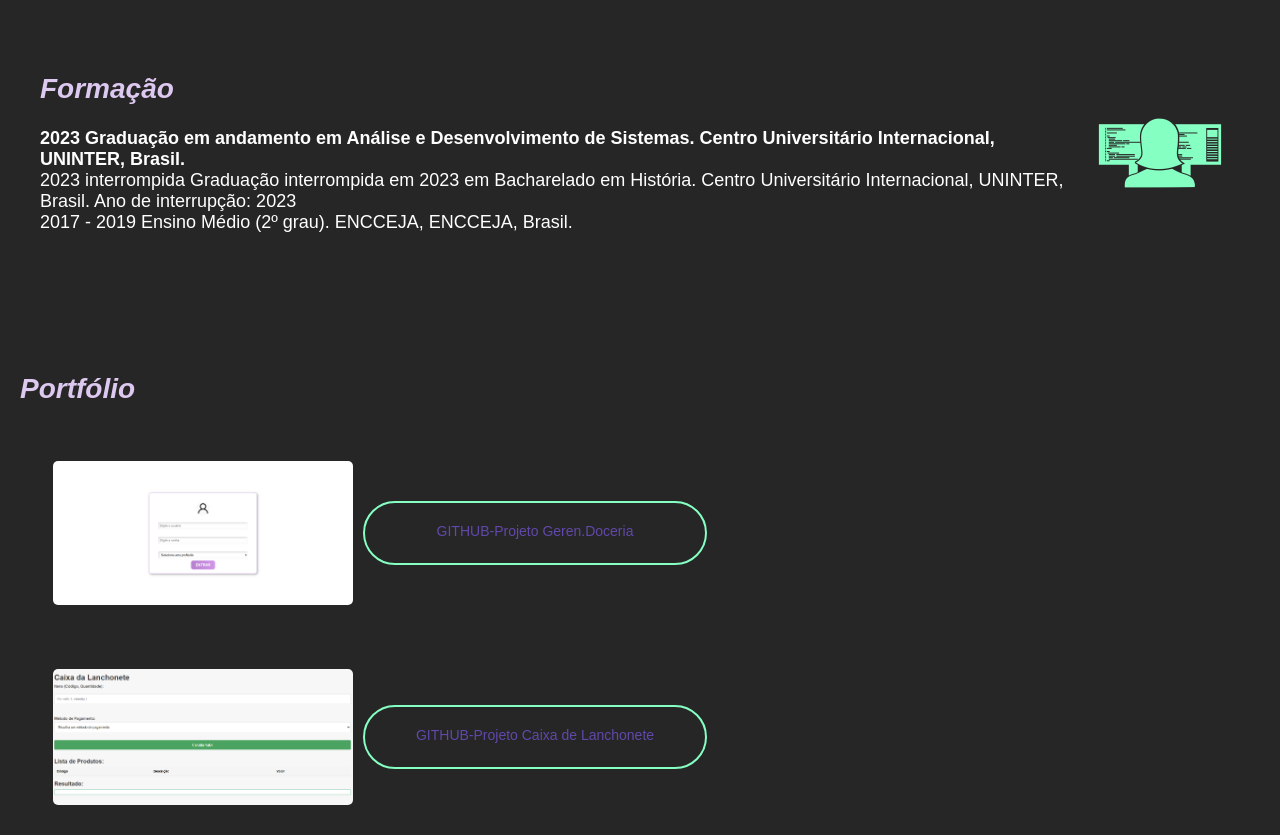
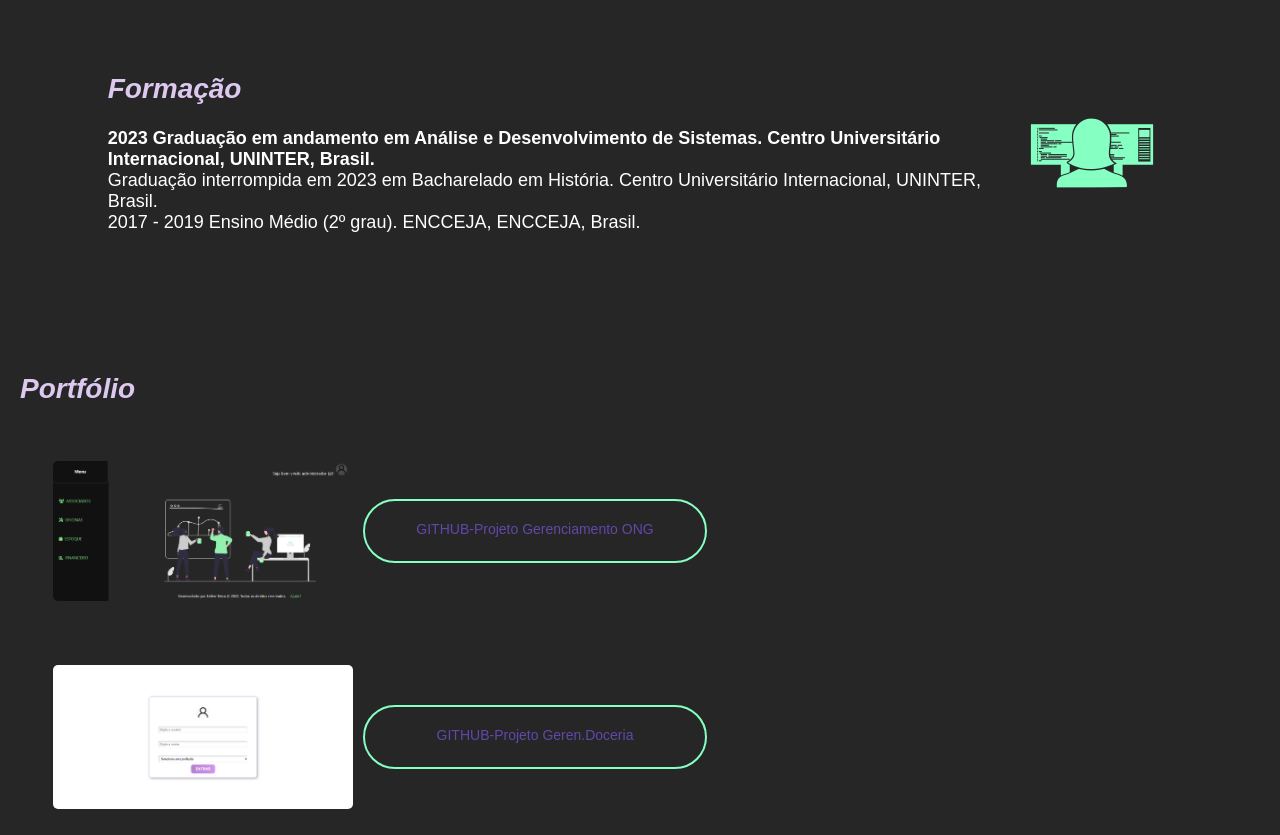
Before and after one commit to esthermara/Portfolio, a plain HTML site: page index.html in a window 1280 px wide. Shown: the part 700-1535 px from the top of the page. Drawn offline with Linux system fonts and the light colour scheme.

Commit message:
estherMara: Portfolio | Atualização

```diff
--- a/index.html
+++ b/index.html
@@ -55,10 +55,8 @@
                                 Centro Universitário Internacional, UNINTER, Brasil.
                             </b>
                             </br>
-                            2023 interrompida
                             Graduação interrompida em 2023 em Bacharelado em História.
                             Centro Universitário Internacional, UNINTER, Brasil.
-                            Ano de interrupção: 2023
                             </br>
                             2017 - 2019
                             Ensino Médio (2º grau).
@@ -76,6 +74,10 @@
                     <td>
                         <div class="github" style="width: 100%">
                             <!-- Conteúdo da div "github" ... -->
+                            <div class="box">
+                                <div><img src="image/GerenciamentoONG.png" alt="imagemDev"></div>
+                                <p><a href="https://github.com/esthermara/projetoGerenciamentoONG">GITHUB-Projeto Gerenciamento ONG</a></p>
+                            </div>
                             <div class="box">
                                 <div><img src="image/ProjetoDoceria.png" alt="gerenciamentoDoceria"></div>
                                 <p><a href="https://github.com/esthermara/gerenciamentoDoceria">GITHUB-Projeto
```
Also changed, not shown: image/GerenciamentoONG.png (added).
